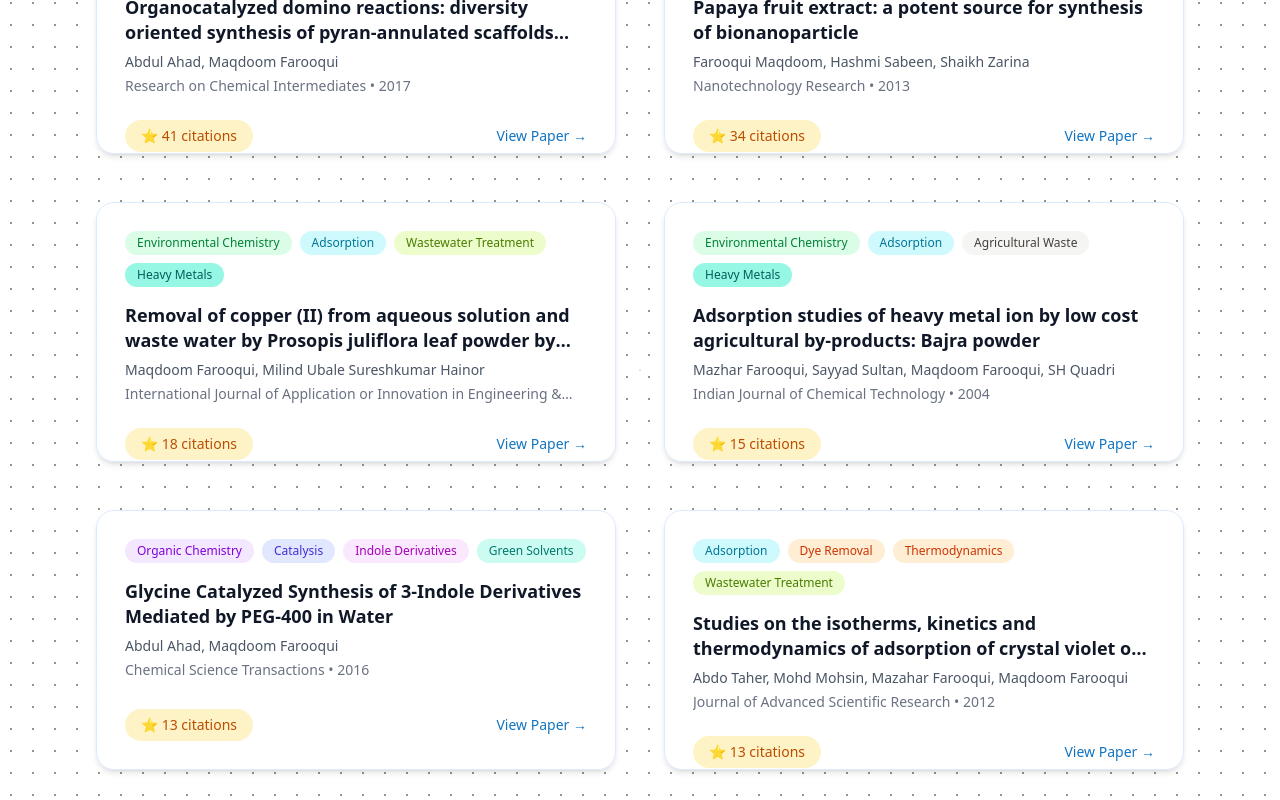
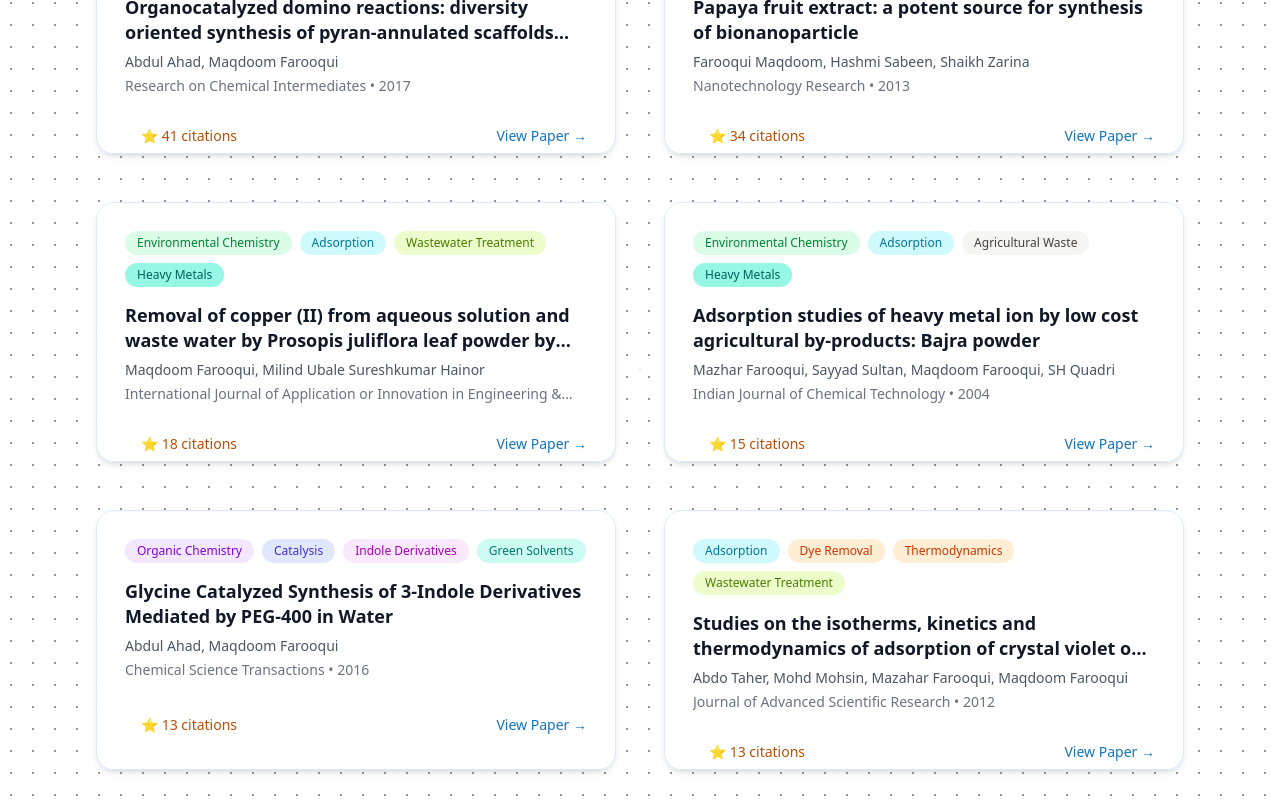
Before and after one commit to SyedMaaz28/drmaqdoomfarooqui-portfolio, a Next.js app: page / in a window 1280 px wide. Shown: the part 4320-5120 px from the top of the page. Built offline with nearby package versions, Linux system fonts and the light colour scheme; no server answers; a web font is replaced by a local one.

Commit message:
Research Card

```diff
--- a/components/ResearchCard.tsx
+++ b/components/ResearchCard.tsx
@@ -115,7 +115,7 @@ export default function ResearchCard({ paper }: Props) {
         <span
           className="
             text-sm font-medium
-            bg-amber-100 text-amber-700
+            text-amber-700
             px-4 py-1.5 rounded-full
             whitespace-nowrap
           "
```
